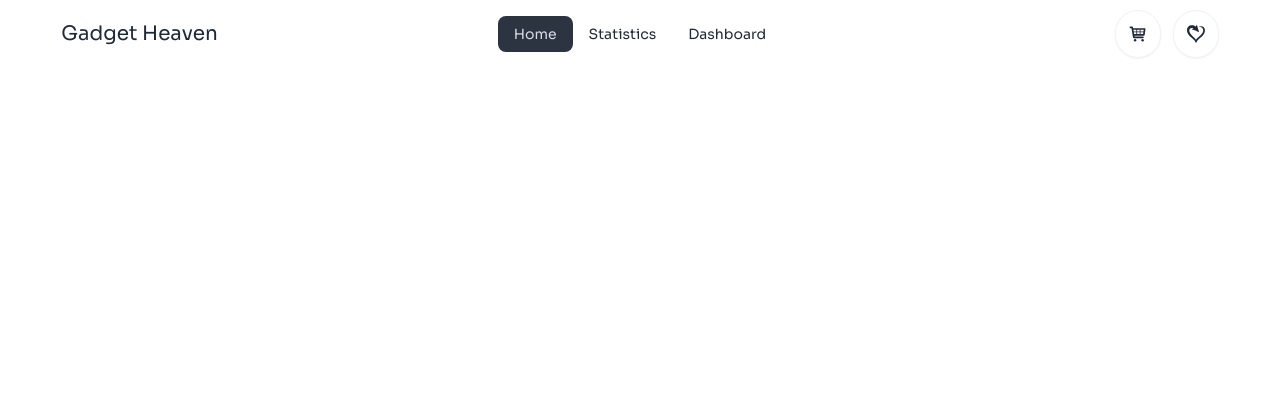
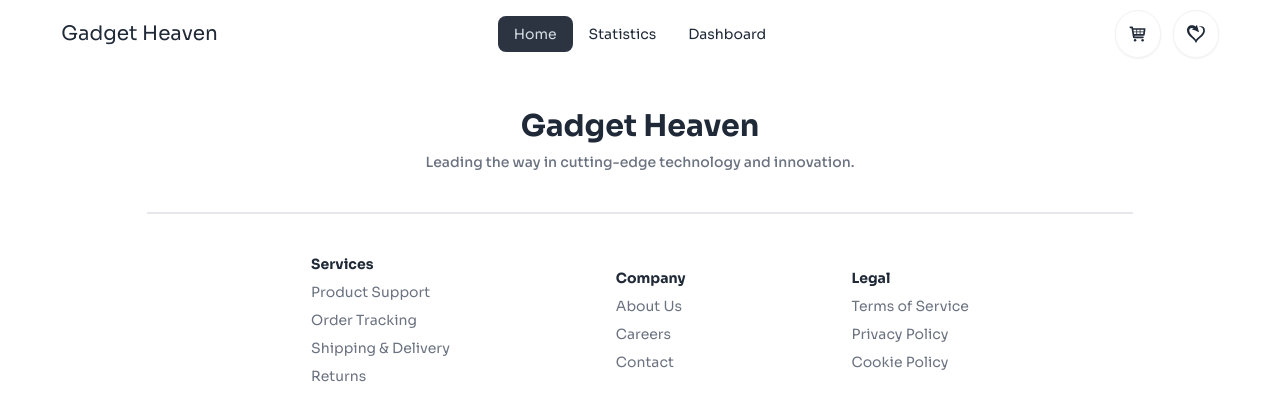
Before and after one commit to Takmim00/Gadget-haven, a React (Vite) app: page / in a window 1280 px wide. Shown: the top 420 px of the page. Built offline with nearby package versions, Linux system fonts and the light colour scheme.

Commit message:
footer added

```diff
--- a/src/components/Footer.jsx
+++ b/src/components/Footer.jsx
@@ -0,0 +1,40 @@
+import { Link } from "react-router-dom";
+
+const Footer = () => {
+  return (
+    <div className="w-10/12 mx-auto">
+      <footer className="footer flex flex-col items-center p-10">
+        <div className="flex flex-col items-center  justify-center">
+          <h2 className="font-bold text-3xl ">Gadget Heaven</h2>
+          <p className="font-medium text-gray-500">
+            Leading the way in cutting-edge technology and innovation.
+          </p>
+        </div>
+        <hr className="border w-full" />
+        <footer className="footer items-center justify-between w-2/3 ">
+          <nav>
+            <h6 className="font-bold">Services</h6>
+            <Link className="link link-hover text-gray-500">Product Support</Link>
+            <Link className="link link-hover text-gray-500">Order Tracking</Link>
+            <Link className="link link-hover text-gray-500">Shipping & Delivery</Link>
+            <Link className="link link-hover text-gray-500">Returns</Link>
+          </nav>
+          <nav>
+            <h6 className="font-bold">Company</h6>
+            <Link className="link link-hover text-gray-500">About Us</Link>
+            <Link className="link link-hover text-gray-500">Careers</Link>
+            <Link className="link link-hover text-gray-500">Contact</Link>
+          </nav>
+          <nav className="text-center">
+            <h6 className="font-bold">Legal</h6>
+            <Link className="link link-hover text-gray-500">Terms of Service</Link>
+            <Link className="link link-hover text-gray-500">Privacy Policy</Link>
+            <Link className="link link-hover text-gray-500">Cookie Policy</Link>
+          </nav>
+        </footer>
+      </footer>
+    </div>
+  );
+};
+
+export default Footer;
--- a/src/layout/MainLayout.jsx
+++ b/src/layout/MainLayout.jsx
@@ -1,3 +1,4 @@
+import Footer from "../components/Footer";
 import Navbar from "../components/Navbar";
 
 
@@ -5,6 +6,7 @@ const MainLayout = () => {
     return (
         <div>
             <Navbar></Navbar>
+            <Footer></Footer>
         </div>
     );
 };
```
